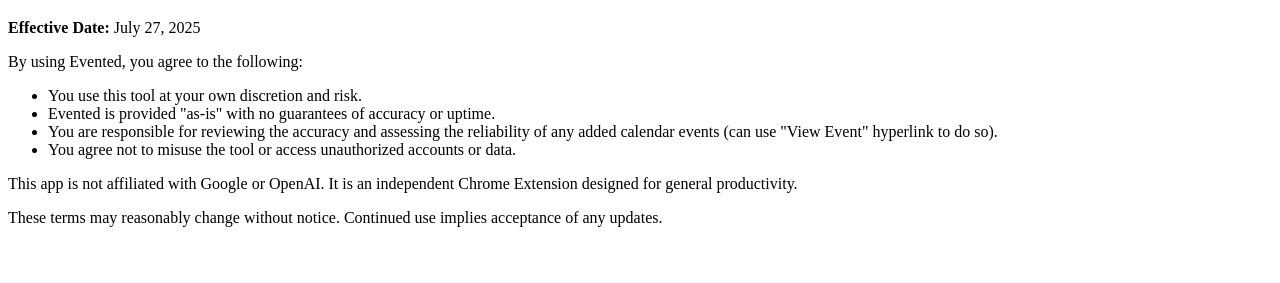
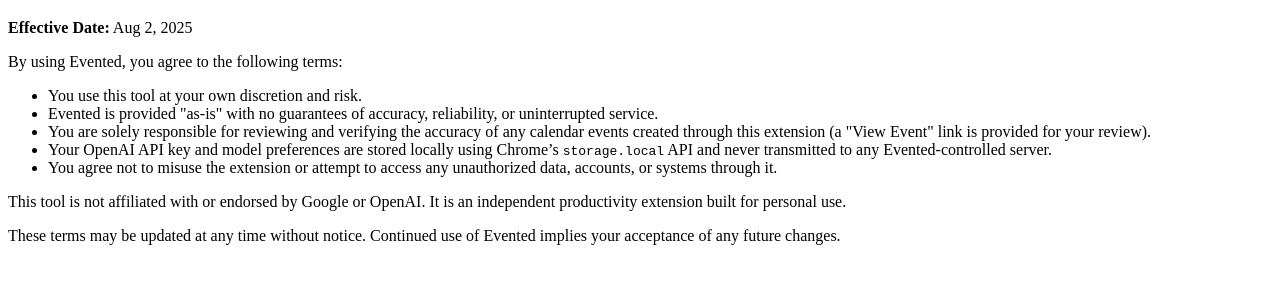
Before and after one commit to sanchithdev/evented-extension, a plain HTML site: page terms.html in a window 1280 px wide. Shown: the part 61-344 px from the top of the page. Drawn offline with Linux system fonts and the light colour scheme.

Commit message:
Update terms.html

```diff
--- a/terms.html
+++ b/terms.html
@@ -6,19 +6,20 @@
 </head>
 <body>
   <h1>Terms of Service</h1>
-  <p><strong>Effective Date:</strong> July 27, 2025</p>
+  <p><strong>Effective Date:</strong> Aug 2, 2025</p>
 
-  <p>By using Evented, you agree to the following:</p>
+  <p>By using Evented, you agree to the following terms:</p>
 
   <ul>
     <li>You use this tool at your own discretion and risk.</li>
-    <li>Evented is provided "as-is" with no guarantees of accuracy or uptime.</li>
-    <li>You are responsible for reviewing the accuracy and assessing the reliability of any added calendar events (can use "View Event" hyperlink to do so).</li>
-    <li>You agree not to misuse the tool or access unauthorized accounts or data.</li>
+    <li>Evented is provided "as-is" with no guarantees of accuracy, reliability, or uninterrupted service.</li>
+    <li>You are solely responsible for reviewing and verifying the accuracy of any calendar events created through this extension (a "View Event" link is provided for your review).</li>
+    <li>Your OpenAI API key and model preferences are stored locally using Chrome’s <code>storage.local</code> API and never transmitted to any Evented-controlled server.</li>
+    <li>You agree not to misuse the extension or attempt to access any unauthorized data, accounts, or systems through it.</li>
   </ul>
 
-  <p>This app is not affiliated with Google or OpenAI. It is an independent Chrome Extension designed for general productivity.</p>
+  <p>This tool is not affiliated with or endorsed by Google or OpenAI. It is an independent productivity extension built for personal use.</p>
 
-  <p>These terms may reasonably change without notice. Continued use implies acceptance of any updates.</p>
+  <p>These terms may be updated at any time without notice. Continued use of Evented implies your acceptance of any future changes.</p>
 </body>
 </html>
```
